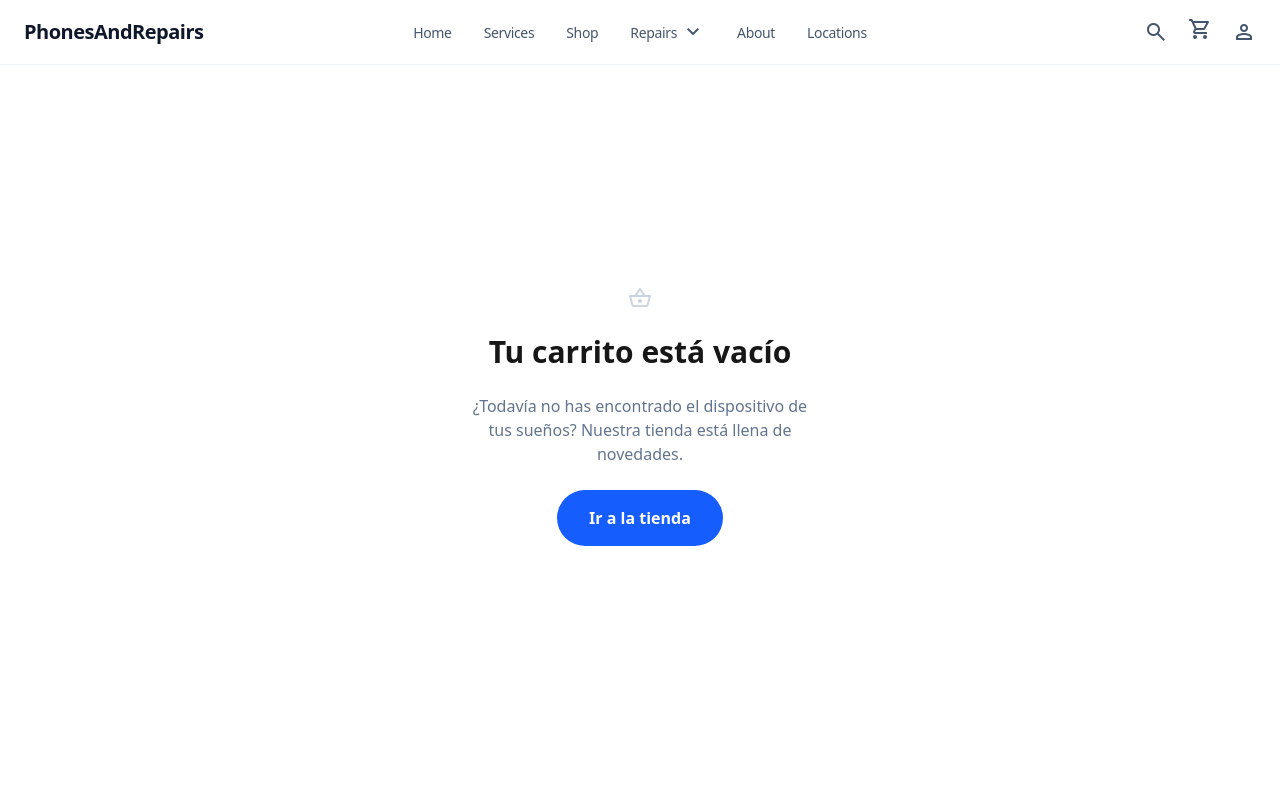
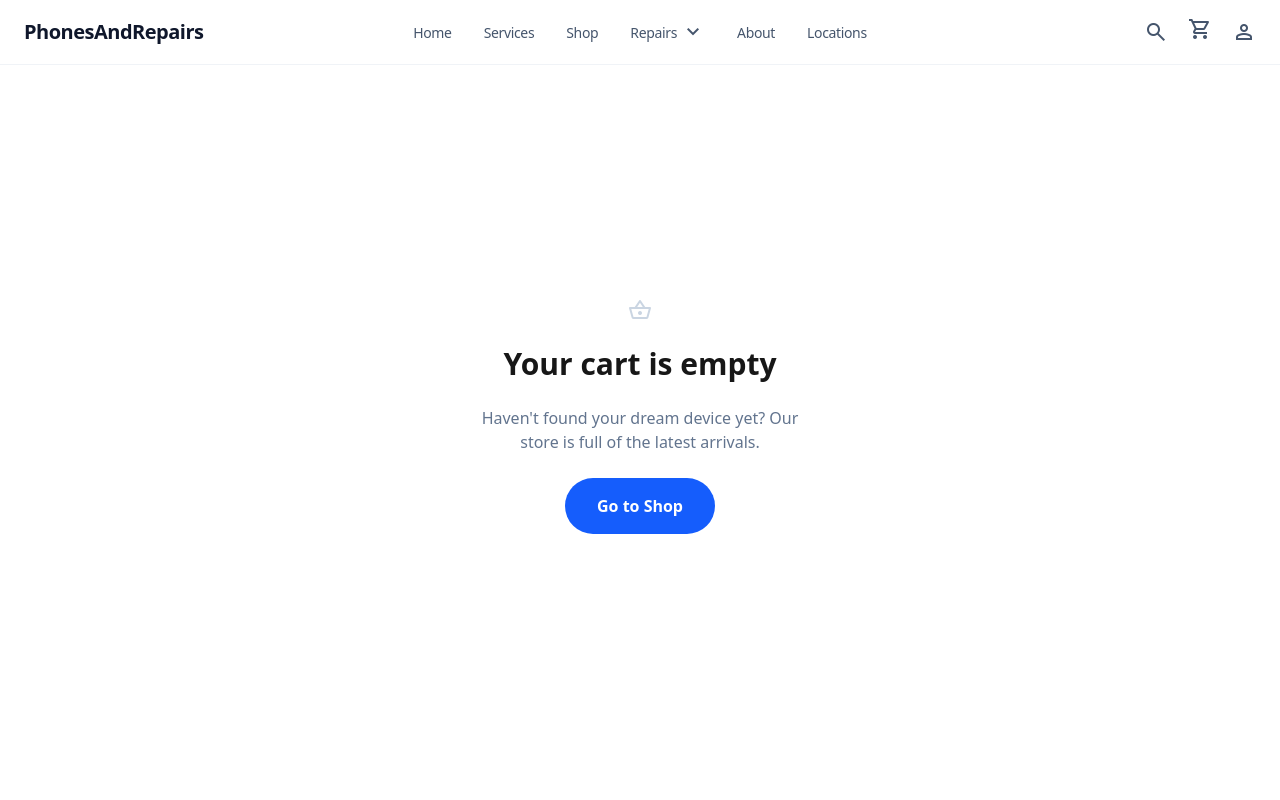
Before and after one commit to FlyPGppVz/PhonesAndRepairs-Final, a Next.js app: page /cart in a window 1280 px wide. Shown: the top 800 px of the page. Built offline with nearby package versions, Linux system fonts and the light colour scheme.

Commit message:
docs: translate cart page and notifications to English

```diff
--- a/src/app/cart/page.tsx
+++ b/src/app/cart/page.tsx
@@ -12,10 +12,10 @@ export default function CartPage() {
       <main className="min-h-screen pt-32 pb-24 px-6 flex flex-col items-center justify-center text-center">
         <div className="cupertino-glass p-12 rounded-[3rem] space-y-6 max-w-md animate-in fade-in zoom-in duration-500">
           <span className="material-symbols-outlined text-7xl text-slate-300 dark:text-zinc-700">shopping_basket</span>
-          <h1 className="text-3xl font-bold dark:text-white">Tu carrito está vacío</h1>
-          <p className="text-slate-500 dark:text-zinc-400">¿Todavía no has encontrado el dispositivo de tus sueños? Nuestra tienda está llena de novedades.</p>
+          <h1 className="text-3xl font-bold dark:text-white">Your cart is empty</h1>
+          <p className="text-slate-500 dark:text-zinc-400">Haven't found your dream device yet? Our store is full of the latest arrivals.</p>
           <Link href="/shop" className="inline-block bg-blue-600 dark:bg-blue-500 text-white px-8 py-4 rounded-full font-bold hover:bg-blue-700 dark:hover:bg-blue-600 transition-all active:scale-[0.98]">
-            Ir a la tienda
+            Go to Shop
           </Link>
         </div>
       </main>
@@ -26,8 +26,8 @@ export default function CartPage() {
     <main className="min-h-screen pt-32 pb-24 px-6 max-w-5xl mx-auto">
       <div className="space-y-8 animate-in fade-in slide-in-from-bottom-5 duration-700">
         <header className="space-y-2">
-          <h1 className="text-4xl md:text-5xl font-bold tracking-tight dark:text-white text-center md:text-left">Tu Carrito.</h1>
-          <p className="text-slate-500 dark:text-zinc-400 text-lg text-center md:text-left">Revisa tus productos antes de finalizar la compra segura.</p>
+          <h1 className="text-4xl md:text-5xl font-bold tracking-tight dark:text-white text-center md:text-left">Your Cart.</h1>
+          <p className="text-slate-500 dark:text-zinc-400 text-lg text-center md:text-left">Review your products before completing your secure checkout.</p>
         </header>
 
         <div className="grid grid-cols-1 lg:grid-cols-3 gap-8">
@@ -62,7 +62,7 @@ export default function CartPage() {
           {/* Resumen de Compra */}
           <div className="lg:col-span-1">
             <div className="cupertino-glass p-8 rounded-[2.5rem] sticky top-32 space-y-6">
-              <h2 className="text-2xl font-bold dark:text-white border-b border-slate-200 dark:border-white/10 pb-4">Resumen</h2>
+              <h2 className="text-2xl font-bold dark:text-white border-b border-slate-200 dark:border-white/10 pb-4">Summary</h2>
 
               <div className="space-y-4">
                 <div className="flex justify-between text-slate-600 dark:text-zinc-400">
@@ -70,8 +70,8 @@ export default function CartPage() {
                   <span className="font-medium">${totalPrice.toLocaleString()}</span>
                 </div>
                 <div className="flex justify-between text-slate-600 dark:text-zinc-400">
-                  <span>Envío</span>
-                  <span className="text-green-500 font-medium">Gratis</span>
+                  <span>Shipping</span>
+                  <span className="text-green-500 font-medium">Free</span>
                 </div>
                 <div className="flex justify-between text-2xl font-bold dark:text-white pt-4 border-t border-slate-200 dark:border-white/10">
                   <span>Total</span>
@@ -81,15 +81,15 @@ export default function CartPage() {
 
               <button
                 className="w-full bg-blue-600 dark:bg-blue-500 text-white py-5 rounded-3xl font-bold text-lg hover:bg-blue-700 dark:hover:bg-blue-600 transition-all shadow-xl shadow-blue-500/20 active:scale-[0.98] mt-4 flex items-center justify-center gap-2"
-                onClick={() => alert('Próximamente: Conexión con Stripe Checkout')}
+                onClick={() => alert('Coming Soon: Stripe Checkout Integration')}
               >
-                Pagar con Stripe
+                Pay with Stripe
                 <span className="material-symbols-outlined">shoppay</span>
               </button>
 
               <div className="text-center">
                 <p className="text-[11px] text-slate-400 dark:text-zinc-500">
-                  Pago seguro encriptado con SSL de 256 bits.<br/>Aceptamos Visa, MasterCard, Apple Pay y Google Pay.
+                  Secure payment encrypted with 256-bit SSL.<br/>We accept Visa, MasterCard, Apple Pay and Google Pay.
                 </p>
               </div>
             </div>
--- a/src/components/Shop/ProductDetailClient.tsx
+++ b/src/components/Shop/ProductDetailClient.tsx
@@ -27,7 +27,7 @@ export default function ProductDetailClient({ product }: { product: Product }) {
 
   const handleAddToCart = () => {
     addToCart(product, activeVariant);
-    alert(`${product.title} (${activeVariant.color_name}) añadido al carrito`);
+    alert(`${product.title} (${activeVariant.color_name}) added to cart`);
   };
 
   return (
```
